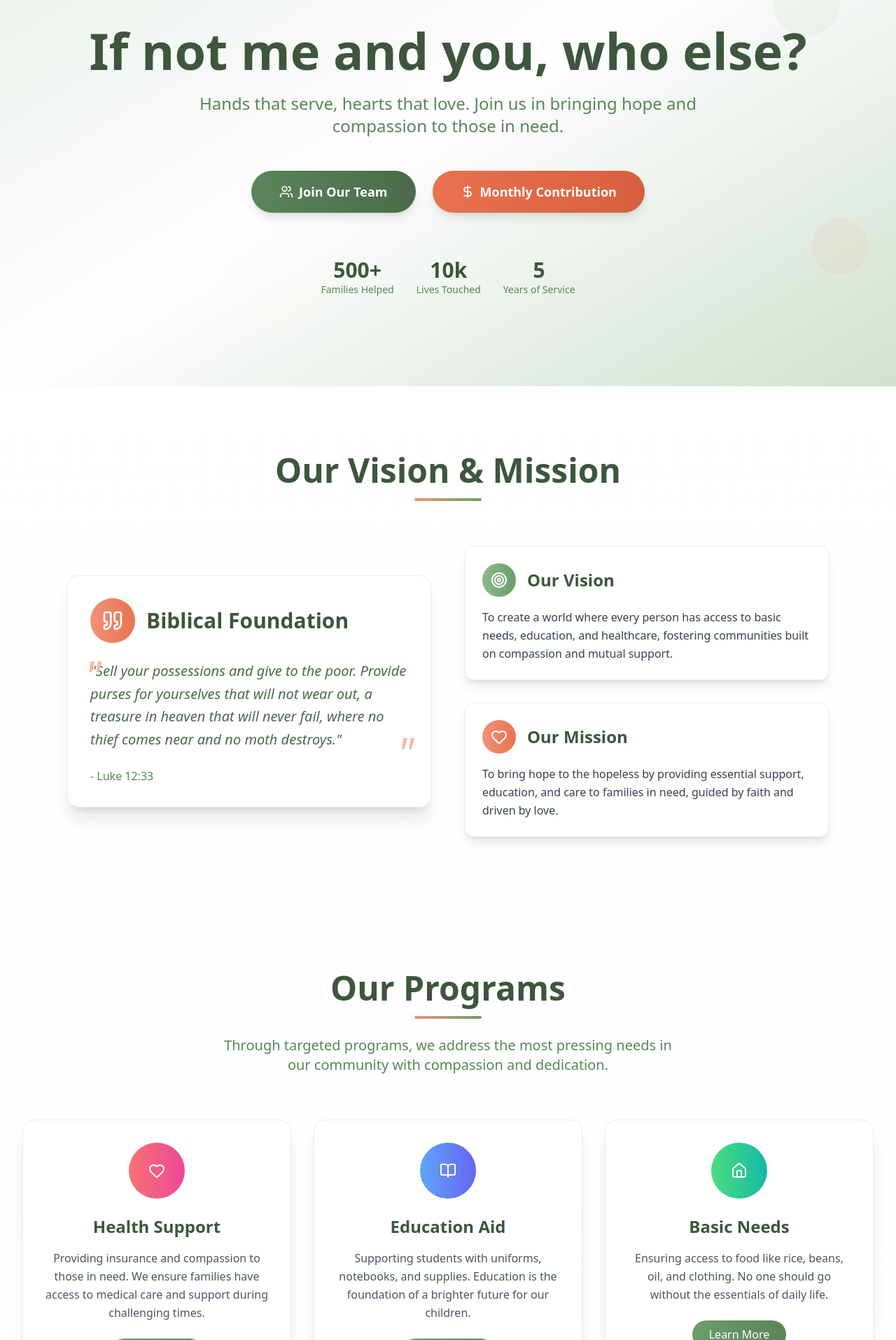
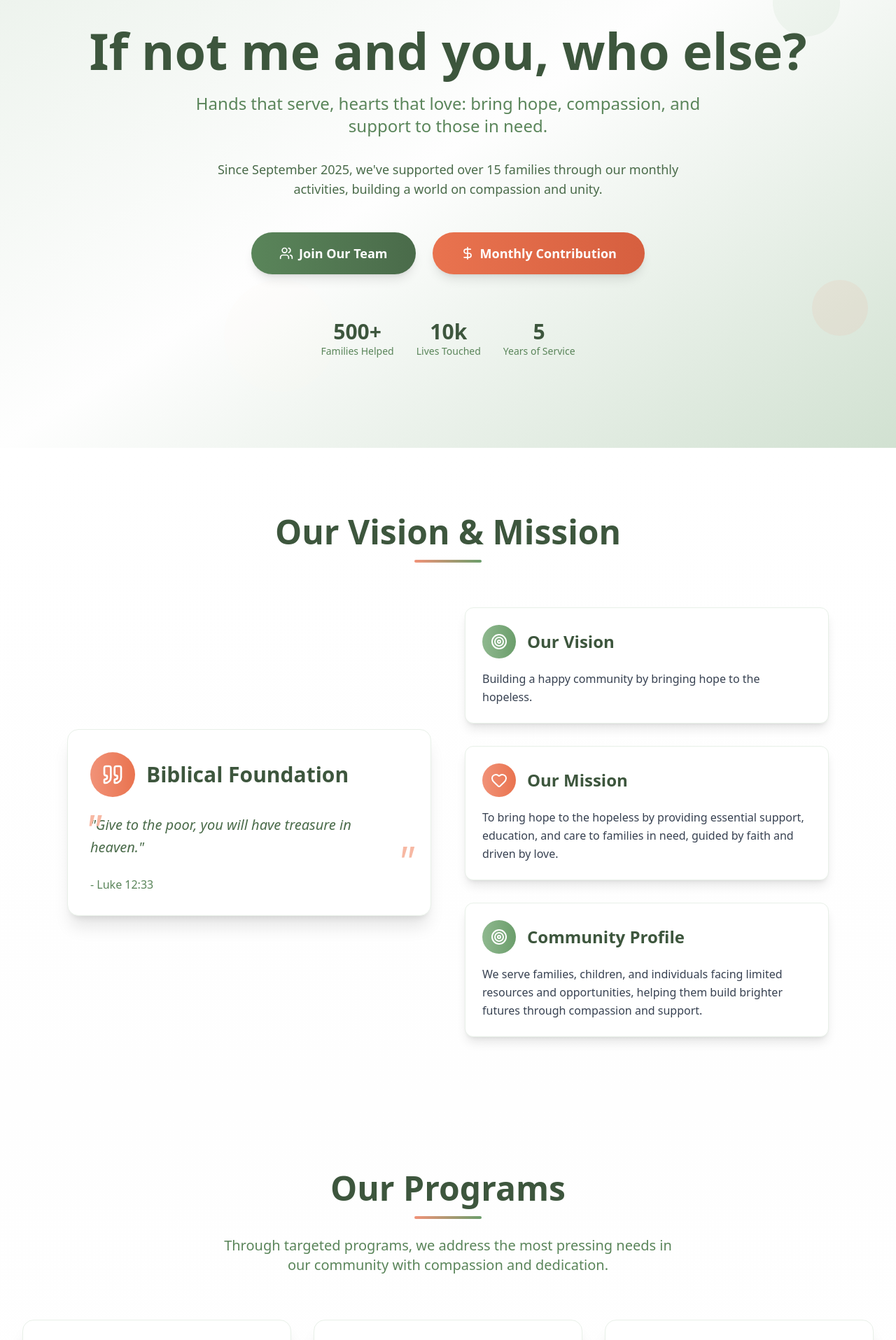
Before and after one commit to mogul250/helping-hands, a React (Vite) app: page / in a window 1280 px wide. Shown: the part 285-2200 px from the top of the page at 70% size. Built offline with nearby package versions, Linux system fonts and the light colour scheme.

Commit message:
second wave

```diff
--- a/src/components/Contribution.jsx
+++ b/src/components/Contribution.jsx
@@ -17,7 +17,7 @@ const Contribution = () => {
             10k won can change someone's life
           </p>
           <p className="text-lg text-sage-500 mt-4 max-w-2xl mx-auto">
-            Your generosity provides hope, nourishment, and opportunity to families in need. Every contribution, no matter the size, makes a real difference.
+            Membership fee: 10,000 won per member. Your generosity provides hope, nourishment, and opportunity to families in need. Every contribution, no matter the size, makes a real difference.
           </p>
         </motion.div>
         <div className="grid grid-cols-1 lg:grid-cols-2 gap-12 items-center">
--- a/src/components/Footer.jsx
+++ b/src/components/Footer.jsx
@@ -56,7 +56,7 @@ const Footer = () => {
         </div>
         <div className="mt-12 pt-8 border-t border-sage-700 text-center">
           <p className="text-sage-300">&copy; 2024 Helping Hands. All rights reserved.</p>
-          <p className="text-sage-300 mt-2">Made with ❤️ for a better world. Thank you for your support and compassion.</p>
+          <p className="text-sage-300 mt-2">Building Kindness. Change together.</p>
         </div>
       </div>
     </footer>
--- a/src/components/Hero.jsx
+++ b/src/components/Hero.jsx
@@ -32,9 +32,17 @@ const Hero = () => {
           initial={{ opacity: 0, y: 50 }}
           animate={{ opacity: 1, y: 0 }}
           transition={{ duration: 0.8, delay: 0.4 }}
-          className="text-xl md:text-2xl text-sage-600 mb-12 max-w-3xl mx-auto leading-relaxed"
+          className="text-xl md:text-2xl text-sage-600 mb-8 max-w-3xl mx-auto leading-relaxed"
         >
-          Hands that serve, hearts that love. Join us in bringing hope and compassion to those in need.
+          Hands that serve, hearts that love: bring hope, compassion, and support to those in need.
+        </motion.p>
+        <motion.p
+          initial={{ opacity: 0, y: 50 }}
+          animate={{ opacity: 1, y: 0 }}
+          transition={{ duration: 0.8, delay: 0.5 }}
+          className="text-lg text-sage-700 mb-12 max-w-2xl mx-auto"
+        >
+          Since September 2025, we've supported over 15 families through our monthly activities, building a world on compassion and unity.
         </motion.p>
         <motion.div
           initial={{ opacity: 0, y: 30 }}
--- a/src/components/ImpactTimeline.jsx
+++ b/src/components/ImpactTimeline.jsx
@@ -3,10 +3,11 @@ import { Calendar, Users, Heart, Home } from 'lucide-react';
 
 const ImpactTimeline = () => {
   const activities = [
-    { month: 'Sept 2025', description: 'Supported a family of 6.', image: 'https://via.placeholder.com/300x200?text=Family+of+6', icon: Home },
-    { month: 'Oct 2025', description: 'Aided 3 families (elderly, disabled, and 4-child family).', image: 'https://via.placeholder.com/300x200?text=3+Families', icon: Users },
-    { month: 'Nov/Dec 2025', description: 'Widows and large-scale food distribution.', image: 'https://via.placeholder.com/300x200?text=Widows+Food', icon: Heart },
-    { month: 'Jan 2026', description: 'Support for a family with 8 children.', image: 'https://via.placeholder.com/300x200?text=Family+of+8', icon: Calendar },
+    { month: 'Sept 2025', description: 'Supported a family of 6 with school supplies (introduced by Claudine).', image: 'https://via.placeholder.com/300x200?text=Family+of+6', icon: Home },
+    { month: 'Oct 2025', description: 'Aided 3 families, including an elderly lady, a disabled woman, and 4 children (introduced by Isabella).', image: 'https://via.placeholder.com/300x200?text=3+Families', icon: Users },
+    { month: 'Nov 2025', description: 'Provided food and clothing to 2 widows and their children (introduced by Charlotte).', image: 'https://via.placeholder.com/300x200?text=Widows+Food', icon: Heart },
+    { month: 'Dec 2025', description: 'Supported 9 families with rice and oil (introduced by Josiane).', image: 'https://via.placeholder.com/300x200?text=9+Families', icon: Calendar },
+    { month: 'Jan 2026', description: 'Delivered a massive supply of food, charcoal, and hygiene products to a family with 8 children (introduced by Dr. Miriam).', image: 'https://via.placeholder.com/300x200?text=Family+of+8', icon: Home },
   ];
 
   return (
--- a/src/components/ProgramCards.jsx
+++ b/src/components/ProgramCards.jsx
@@ -5,19 +5,19 @@ const ProgramCards = () => {
   const programs = [
     {
       title: 'Health Support',
-      description: 'Providing insurance and compassion to those in need. We ensure families have access to medical care and support during challenging times.',
+      description: 'Providing health insurance and medical compassion.',
       icon: Heart,
       color: 'from-red-400 to-pink-500',
     },
     {
       title: 'Education Aid',
-      description: 'Supporting students with uniforms, notebooks, and supplies. Education is the foundation of a brighter future for our children.',
+      description: 'Supplying school materials, notebooks, pens, and uniforms for children.',
       icon: BookOpen,
       color: 'from-blue-400 to-indigo-500',
     },
     {
       title: 'Basic Needs',
-      description: 'Ensuring access to food like rice, beans, oil, and clothing. No one should go without the essentials of daily life.',
+      description: 'Distributing food (rice, beans, maize/cassava flour, oil), clothing (igitenge, shoes), and household essentials (soap, charcoal).',
       icon: Home,
       color: 'from-green-400 to-teal-500',
     },
--- a/src/components/Team.jsx
+++ b/src/components/Team.jsx
@@ -3,14 +3,14 @@ import { Heart } from 'lucide-react';
 
 const Team = () => {
   const members = [
-    { name: 'Chantal', role: 'Coordinator/Account', color: 'from-terracotta-400 to-terracotta-500' },
-    { name: 'Dr. Miriam', role: 'Medical Advisor', color: 'from-blue-400 to-blue-500' },
-    { name: 'Isabella', role: 'Education Coordinator', color: 'from-green-400 to-green-500' },
-    { name: 'Claudine', role: 'Community Outreach', color: 'from-purple-400 to-purple-500' },
-    { name: 'Josiane', role: 'Volunteer Manager', color: 'from-pink-400 to-pink-500' },
-    { name: 'Eric', role: 'Logistics Coordinator', color: 'from-indigo-400 to-indigo-500' },
-    { name: 'Charlotte', role: 'Fundraising Lead', color: 'from-yellow-400 to-yellow-500' },
-    { name: 'Yvan', role: 'Program Director', color: 'from-red-400 to-red-500' },
+    { name: 'Chantal', role: 'Coordinator and Account Holder', color: 'from-terracotta-400 to-terracotta-500' },
+    { name: 'Dr. Miriam', role: 'Advisor', color: 'from-blue-400 to-blue-500' },
+    { name: 'Isabella', role: 'Social', color: 'from-green-400 to-green-500' },
+    { name: 'Yvan', role: 'Secretary', color: 'from-red-400 to-red-500' },
+    { name: 'Claudine', role: 'Member', color: 'from-purple-400 to-purple-500' },
+    { name: 'Josiane', role: 'Member', color: 'from-pink-400 to-pink-500' },
+    { name: 'Eric', role: 'Member', color: 'from-indigo-400 to-indigo-500' },
+    { name: 'Charlotte', role: 'Member', color: 'from-yellow-400 to-yellow-500' },
   ];
 
   return (
--- a/src/components/VisionMission.jsx
+++ b/src/components/VisionMission.jsx
@@ -29,7 +29,7 @@ const VisionMission = () => {
             </div>
             <blockquote className="text-xl italic text-sage-700 leading-relaxed mb-6 relative">
               <span className="text-6xl text-terracotta-300 absolute -top-2 -left-2">"</span>
-              "Sell your possessions and give to the poor. Provide purses for yourselves that will not wear out, a treasure in heaven that will never fail, where no thief comes near and no moth destroys."
+              "Give to the poor, you will have treasure in heaven."
               <span className="text-6xl text-terracotta-300 absolute -bottom-8 -right-2">"</span>
             </blockquote>
             <p className="text-sage-600 font-medium">- Luke 12:33</p>
@@ -48,7 +48,7 @@ const VisionMission = () => {
                 <h4 className="text-2xl font-bold text-sage-800">Our Vision</h4>
               </div>
               <p className="text-gray-700 leading-relaxed">
-                To create a world where every person has access to basic needs, education, and healthcare, fostering communities built on compassion and mutual support.
+                Building a happy community by bringing hope to the hopeless.
               </p>
             </div>
             <div className="bg-white p-6 rounded-xl shadow-lg border border-sage-100">
@@ -62,6 +62,17 @@ const VisionMission = () => {
                 To bring hope to the hopeless by providing essential support, education, and care to families in need, guided by faith and driven by love.
               </p>
             </div>
+            <div className="bg-white p-6 rounded-xl shadow-lg border border-sage-100">
+              <div className="flex items-center mb-4">
+                <div className="bg-gradient-to-r from-sage-400 to-sage-500 p-3 rounded-full mr-4">
+                  <Target className="text-white" size={24} />
+                </div>
+                <h4 className="text-2xl font-bold text-sage-800">Community Profile</h4>
+              </div>
+              <p className="text-gray-700 leading-relaxed">
+                We serve families, children, and individuals facing limited resources and opportunities, helping them build brighter futures through compassion and support.
+              </p>
+            </div>
           </motion.div>
         </div>
       </div>
```
